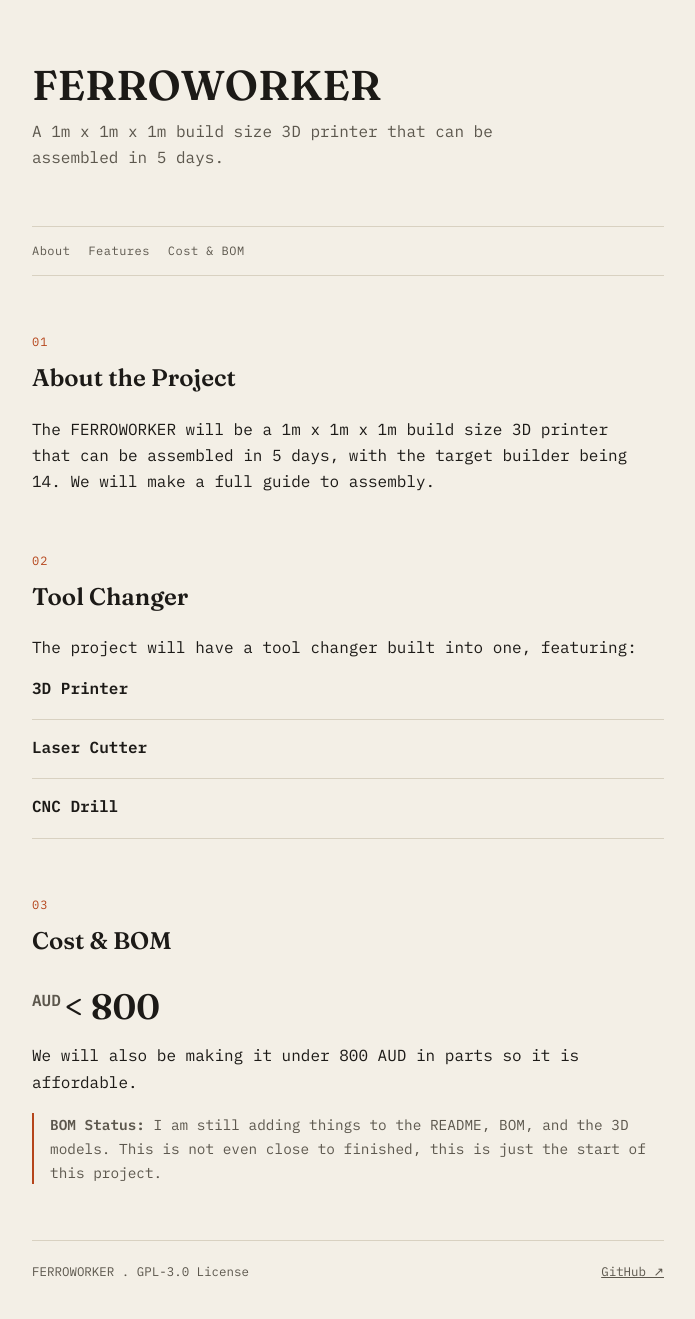
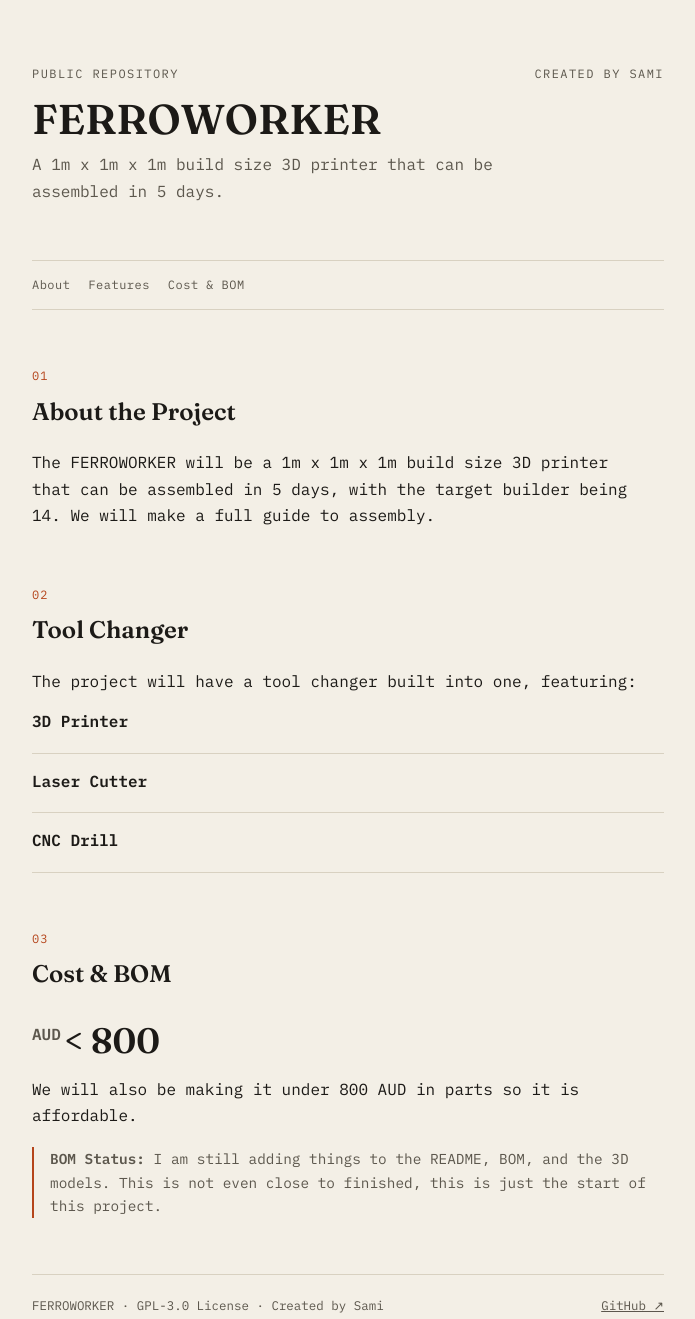
Before and after one commit to printingstupidity313/FERROWORKER, a plain HTML site: page index.html in a window 1280 px wide. Shown: the whole page, without its empty margins (292-987 px from the left). Drawn offline with Linux system fonts and the light colour scheme.

Commit message:
Update index.html

```diff
--- a/index.html
+++ b/index.html
@@ -39,6 +39,8 @@
     font-size:.75rem; letter-spacing:.12em; text-transform:uppercase;
     color:var(--ink-soft);
     margin-bottom:14px;
+    display:flex;
+    justify-content:space-between;
   }
   h1{
     font-family:'Fraunces', serif;
@@ -112,6 +114,10 @@
 <div class="wrap">
 
   <header class="page-head">
+    <div class="kicker">
+      <span>Public Repository</span>
+      <span>Created by Sami</span>
+    </div>
     <h1>FERROWORKER</h1>
     <p class="tagline">A 1m x 1m x 1m build size 3D printer that can be assembled in 5 days.</p>
   </header>
@@ -152,7 +158,7 @@
   </main>
 
   <footer>
-    <div>FERROWORKER . GPL-3.0 License</div>
+    <div>FERROWORKER · GPL-3.0 License · Created by Sami</div>
     <div>
       <a href="https://github.com/printingstupidity313/FERROWORKER" target="_blank" rel="noopener">GitHub ↗</a>
     </div>
```
